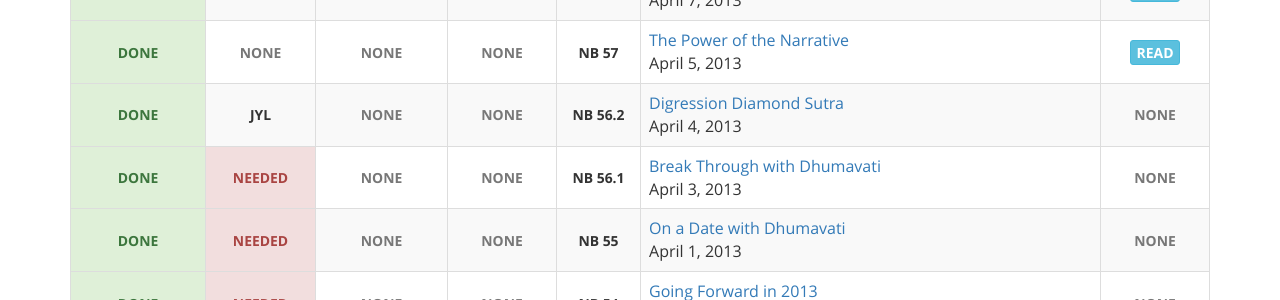
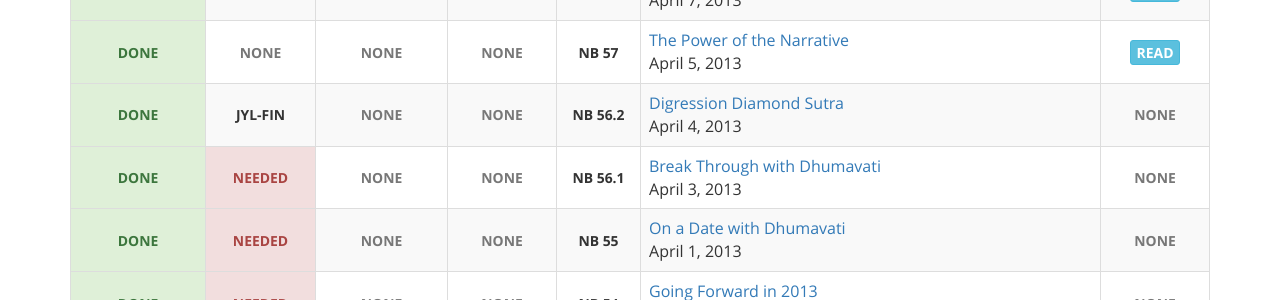
Before and after one commit to gaiaspora/gaiaspora.github.io, a Jekyll site: the page built from content/navigator-briefings.markdown, in a window 1280 px wide and 900 px high, scrolled down 5024 px. Shown: the part 155-455 px from the top of the window. Built offline with Jekyll 4.4.1, drawn with Linux system fonts in a browser that asks for light colours.

Commit message:
Update nb.yaml

```diff
--- a/_data/nb.yaml
+++ b/_data/nb.yaml
@@ -684,7 +684,7 @@
 
 - NB: "56.2"
   Transcription: "done"
-  Review: "JYL"
+  Review: "JYL-FIN"
   Proofreading: "none"
   Index: "none"
   Title: "Digression Diamond Sutra"
```
